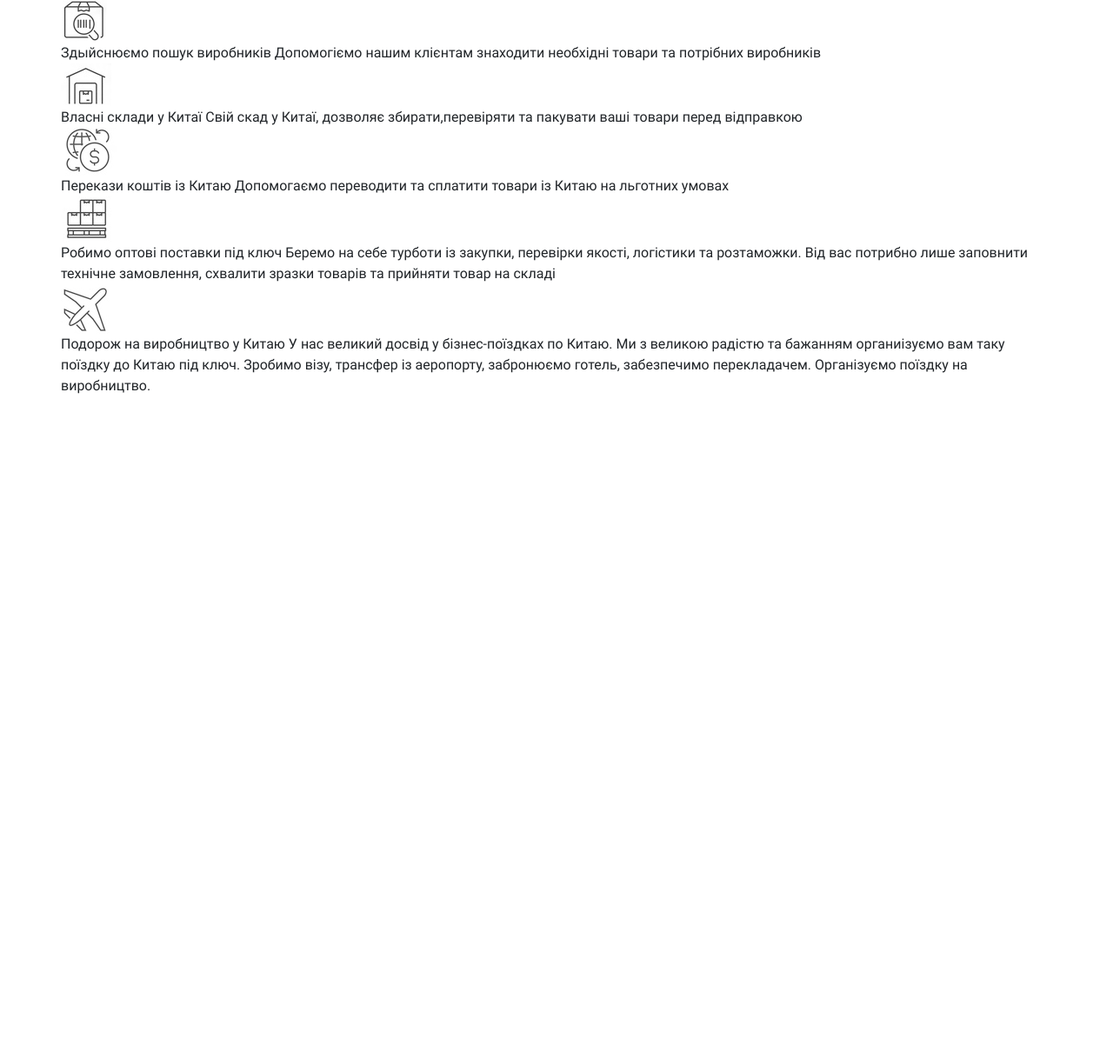
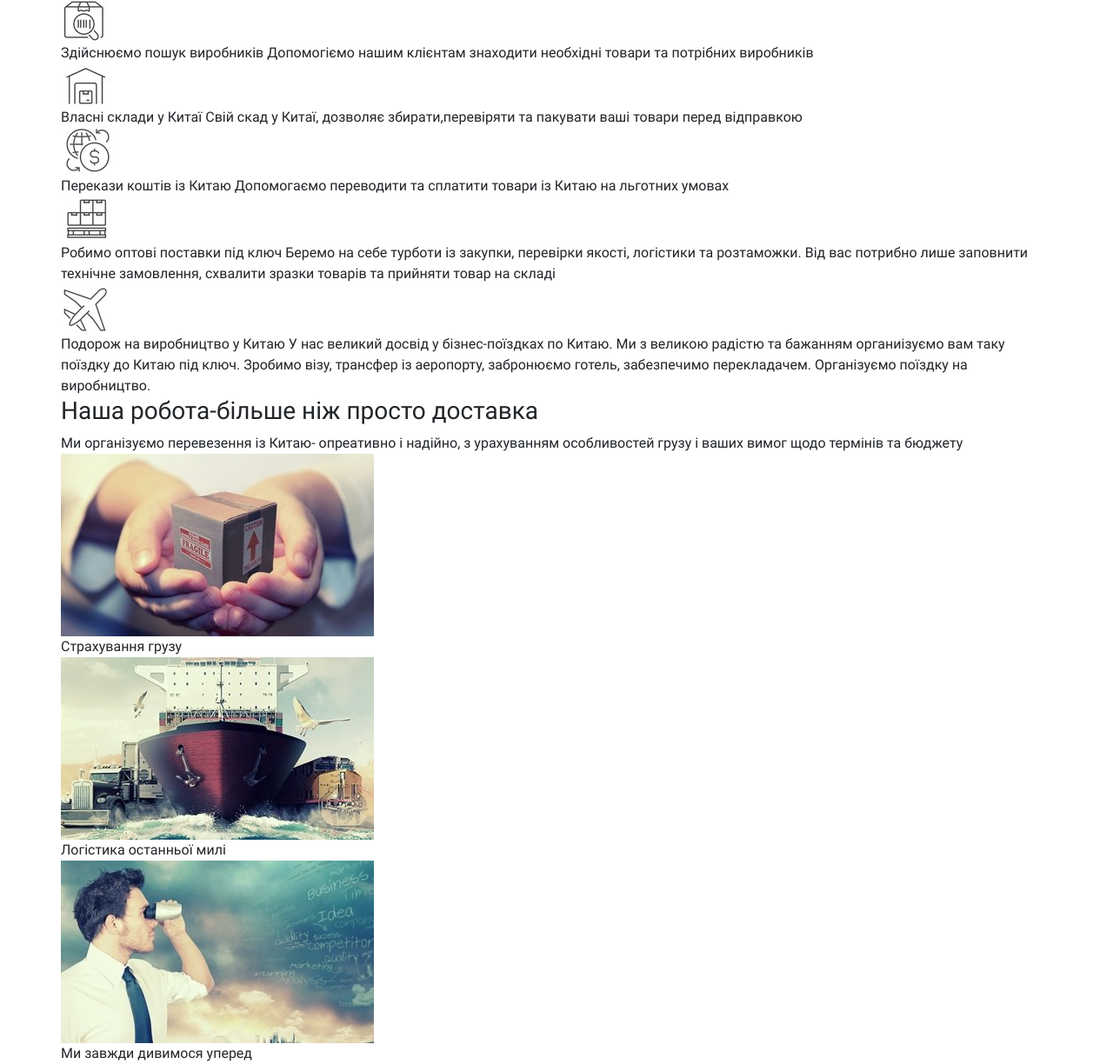
Before and after one commit to MaxBemax/Glopt, a website: page src/index.html in a window 1280 px wide. Shown: the part 993-2217 px from the top of the page at 87% size. Before the commit the page ends 1449 px from the top, so only its background shows below. Drawn offline with Linux system fonts and the light colour scheme.

Commit message:
section delivery + _title.scss

```diff
--- a/src/index.html
+++ b/src/index.html
@@ -56,7 +56,7 @@
             <button class="button">Передзвоніть мені</button>
          </header>
          <div class="promo__suptitle">Global Opt - логістика повного циклу із Китаю у Європу</div>
-         <h1 class="promo__title">ДОСТАВКА ВАНТАЖІВ ІЗ КИТАЮ</h1>
+         <h1 class="title title_main">ДОСТАВКА ВАНТАЖІВ ІЗ КИТАЮ</h1>
          <h2 class="promo__subtitle">У Європу всіми видами транспорту</h2>
          <div class="promo__divider">
             <div class="promo__line"></div>
@@ -86,7 +86,7 @@
    </section>
    <section class="benefits">
       <div class="container">
-         <h3 class="benefits__title">Преимущества работы с GlobalOpt</h3>
+         <h3 class="title">Преимущества работы с GlobalOpt</h3>
          <div class="benefits__wrapper">
             <div class="benefits__item">
                <img src="icons/2_1.png" alt="office" class="benefits__icon">
@@ -102,7 +102,7 @@
             </div>
             <div class="benefits__item">
                <img src="icons/2_4.png" alt="box" class="benefits__icon">
-               <div class="benefits__descr"><span>Здыйснюємо пошук виробників</span> Допомогіємо нашим клієнтам знаходити необхідні товари та потрібних виробників</div>
+               <div class="benefits__descr"><span>Здійснюємо пошук виробників</span> Допомогіємо нашим клієнтам знаходити необхідні товари та потрібних виробників</div>
             </div>
             <div class="benefits__item">
                <img src="icons/2_5.png" alt="storage" class="benefits__icon">
@@ -123,6 +123,26 @@
          </div>
       </div>
    </section>
+   <section class="delivery">
+      <div class="container">
+         <h3 class="title">Наша робота-більше ніж просто доставка</h3>
+         <div class="delivery__divider"></div>
+         <div class="delivery__promo">Ми організуємо перевезення із Китаю- опреативно і надійно, з урахуванням особливостей грузу і ваших вимог щодо термінів та бюджету</div>
+         <div class="delivery__wrapper">
+            <div class="delivery__item">
+               <img src="img/box3_1.jpg" alt="package" class="delivery__photo">
+               <div class="delivery__descr"><span>Страхування грузу</span></div>
+            </div>
+            <div class="delivery__item">
+               <img src="img/ship3_2.jpg" alt="ship" class="delivery__photo">
+               <div class="delivery__descr"><span>Логістика останньої милі</span></div>
+            </div>
+            <div class="delivery__item">
+               <img src="img/man3_3.jpg" alt="man" class="delivery__photo">
+               <div class="delivery__descr"><span>Ми завжди дивимося уперед</span></div>
+            </div>
+         </div>
+   </section>
 
 </body>
 </html>
--- a/src/sass/blocks/_benefits.scss
+++ b/src/sass/blocks/_benefits.scss
@@ -2,41 +2,33 @@
    min-height: 590px;
    padding: 60px 0 50px 0;
    background-color: #F3F3F3;
-   &__title {
-      color: #2E2E2E;
-      text-align: center;
-      font-size: 26px;
-      font-weight: 700;
-      line-height: 23px;
-      text-transform: uppercase;
-   }
    &__wrapper {
       margin-top: 20px;
       display: flex;
-      flex-direction: row;
       justify-content: space-between;
       flex-wrap: wrap;
    }
    &__item {
-      // margin-top: 30px;
+      margin-bottom: 35px;
       display: flex;
-      flex-direction: row;
    }
    &__icon {
       width: 64px;
       height: 60px;
       img {
          width: 100%;
+         max-height: 100%;
       }
    }
    &__descr {
       margin-left: 17px;
-      width: 477px;
+      width: 460px;
       color: #3A3A3A;
       font-size: 14px;
       font-weight: 300;
       line-height: 22px;
       span {
+         display: block;
          color: $main-color;
          font-size: 16px;
          font-weight: 700;
--- /dev/null
+++ b/src/sass/blocks/_delivery.scss
@@ -0,0 +1,19 @@
+.delivery {
+   min-height: 558px;
+   padding: 50px 0 55px 0;
+   &__divider {
+      margin: 0 auto;
+      margin-top: 20px;
+      width: 148px;
+      height: 1px;
+      background-color: $main-color;
+   }
+   &__promo {
+      margin: 15px 130px 0 130px;
+      text-align: center;
+      font-size: 21px;
+      line-height: 24px;
+      font-weight: 300;
+      color: #3A3A3A;
+   }
+}
--- /dev/null
+++ b/src/sass/blocks/_title.scss
@@ -0,0 +1,15 @@
+.title {
+   margin: 0;
+   color: #2E2E2E;
+   text-align: center;
+   font-size: 26px;
+   font-weight: 700;
+   text-transform: uppercase;
+   &_main {
+      margin-top: 25px;
+      color: $main-color;
+      text-align: center;
+      font-size: 72px;
+      line-height: normal;
+   }
+}
--- a/src/sass/style.scss
+++ b/src/sass/style.scss
@@ -22,3 +22,5 @@
 @import 'blocks/header';
 @import 'blocks/buttons';
 @import 'blocks/benefits';
+@import 'blocks/title';
+@import 'blocks/delivery';
```
Also changed, not shown: src/sass/blocks/_promo.scss (+0 -9 lines), dist/css/style.min.css, dist/index.html.
